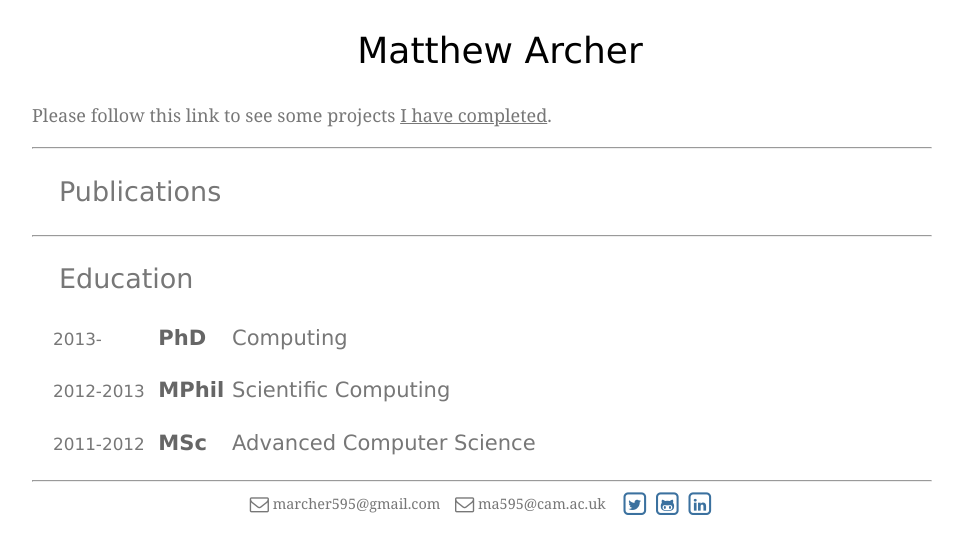
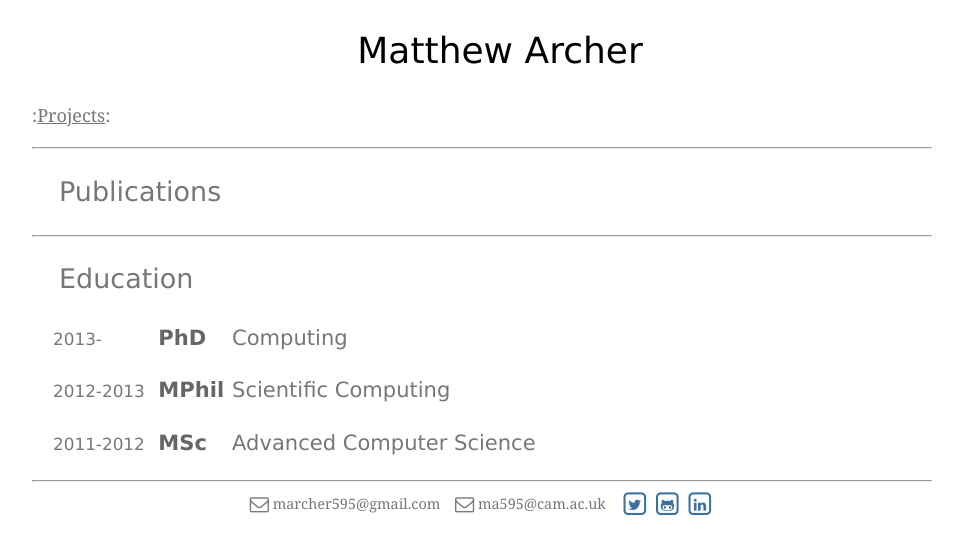
Before and after one commit to mjArcher/mjArcher.github.io, a Jekyll site: the page built from index.html, in a window 1280 px wide. Shown: the top 554 px of the page, without its empty margins (158-1121 px from the left). Built offline with Jekyll 4.4.1, drawn with Linux system fonts in a browser that asks for light colours; nearby versions of some CDN libraries.

Commit message:
projects

```diff
--- a/index.html
+++ b/index.html
@@ -5,7 +5,7 @@
 
 <section>
 <p>
- Please follow this link to see some projects <a href="projects">I have completed</a>.
+ :<a href="projects">Projects</a>:
 </p>
 </section>
 <hr/>
```
